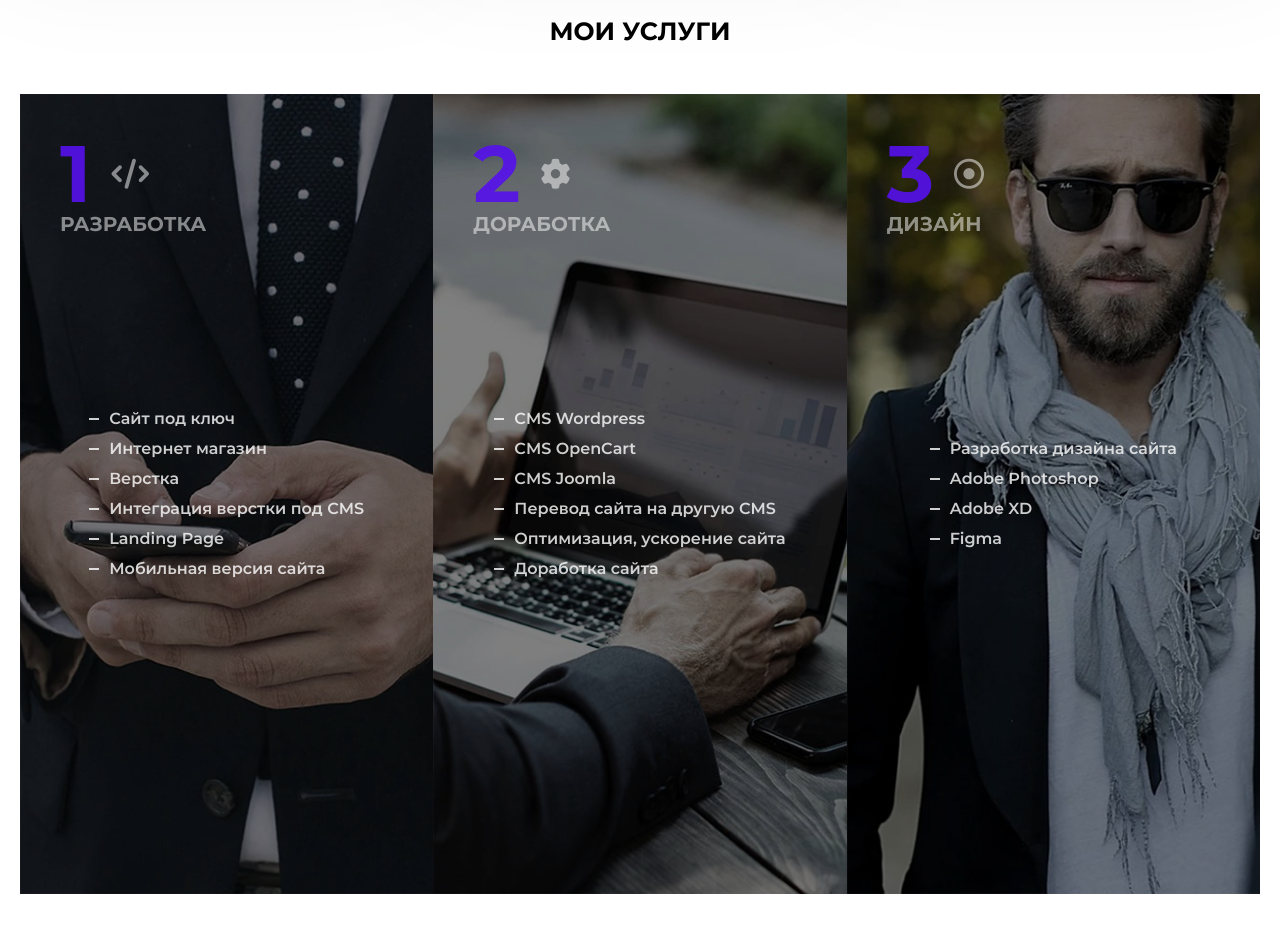
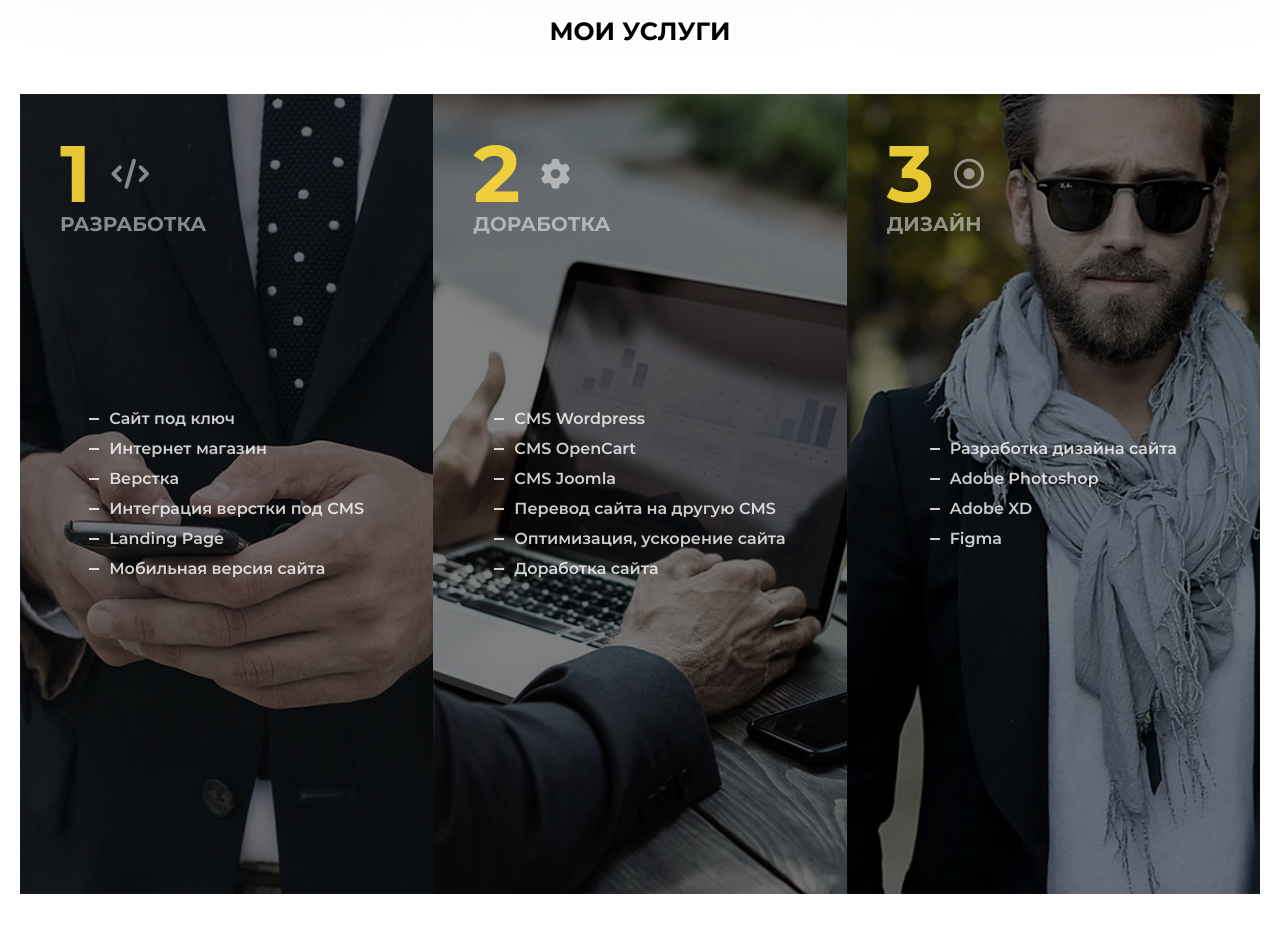
Before and after one commit to olejo-hypero/olejo-hypero.github.io, a plain HTML site: page index.html in a window 1280 px wide. Shown: the part 4060-4992 px from the top of the page. Drawn offline with Linux system fonts and the light colour scheme; files whose address does not match are found by name.

Commit message:
ва
вав

```diff
--- a/css/style.css
+++ b/css/style.css
@@ -1004,7 +1004,7 @@ section {
 
 .service-block__number {
 	font-size: 80px;
-	color: #5611ec;
+	color: #fedb37;
 	opacity: .9;
 	font-family: 'MontserratBold', sans-serif;
 	-webkit-transition: .9s linear;
```
